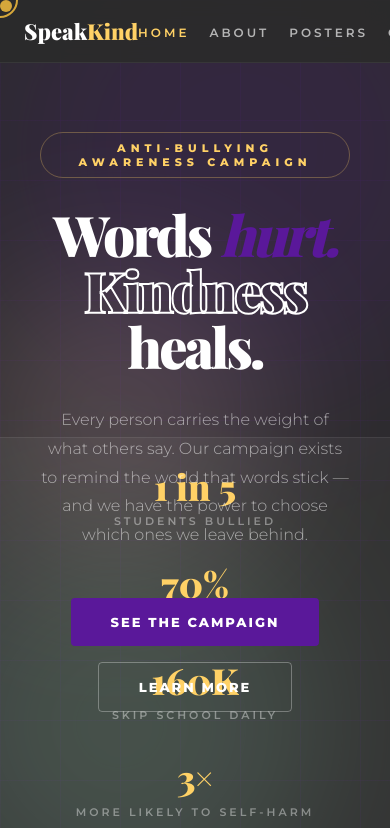
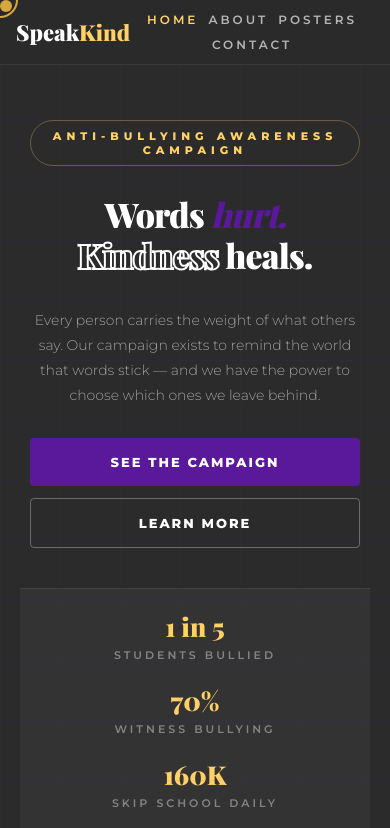
Before and after one commit to A4S3-Next/BodyShamingDesign, a plain HTML site: page index.html in a window 390 px wide. Shown: the top 828 px of the page. Drawn offline with nearby package versions, Linux system fonts and the light colour scheme; a web font is replaced by a local one.

Commit message:
Implement mobile styles for layout adjustments
Added mobile-specific styles to improve layout and usability.

```diff
--- a/index.html
+++ b/index.html
@@ -85,6 +85,109 @@
     .reveal{opacity:0;transform:translateY(30px);transition:opacity .7s ease,transform .7s ease}.reveal.visible{opacity:1;transform:translateY(0)}
     ::-webkit-scrollbar{width:4px}::-webkit-scrollbar-track{background:var(--dark)}::-webkit-scrollbar-thumb{background:var(--purple);border-radius:2px}
     @media(max-width:900px){nav{padding:16px 24px}.nav-links{gap:20px}.stats-bar{gap:30px;padding:24px;flex-wrap:wrap}#about,#contact{flex-direction:column}.about-left,.about-right,.contact-left,.contact-right{width:100%;padding:60px 28px}#posters{padding:80px 24px}.posters-grid{grid-template-columns:1fr;max-width:400px}footer{flex-direction:column;gap:16px;text-align:center}.form-row{grid-template-columns:1fr}}
+      /* ================= CLEAN MOBILE FIX ================= */
+@media (max-width: 768px){
+
+  /* Disable custom cursor */
+  body{
+    cursor:auto;
+  }
+
+  /* NAVBAR */
+  nav{
+    padding:12px 16px;
+  }
+
+  .nav-links{
+    gap:10px;
+    font-size:10px;
+    flex-wrap:wrap;
+    justify-content:center;
+  }
+
+  /* 🚨 FIX HOME LAYOUT */
+  #home{
+    display:block;              /* removes vertical centering issue */
+    padding:100px 20px 40px;    /* space for navbar */
+    min-height:auto;
+  }
+
+  .home-content{
+    margin-top:20px;
+    padding:0 10px;
+  }
+
+  .home-headline{
+    font-size:34px;
+    line-height:1.2;
+    letter-spacing:-1px;
+  }
+
+  .home-sub{
+    font-size:14px;
+    margin-bottom:30px;
+  }
+
+  .home-ctas{
+    flex-direction:column;
+    gap:12px;
+  }
+
+  /* 🚨 CRITICAL: stop overlap */
+  .stats-bar{
+    position:static;     /* removes overlap */
+    margin-top:40px;
+    flex-direction:column;
+    gap:20px;
+    padding:20px;
+  }
+
+  .stat-num{
+    font-size:26px;
+  }
+
+  /* Remove blobs on mobile */
+  .blob1, .blob2, .blob3{
+    display:none;
+  }
+
+  /* GENERAL */
+  section{
+    padding:40px 20px;
+  }
+
+  h1, h2, h3, p{
+    word-wrap:break-word;
+  }
+
+  /* ABOUT + CONTACT STACK */
+  #about, #contact{
+    flex-direction:column;
+  }
+
+  .about-left, .about-right,
+  .contact-left, .contact-right{
+    width:100%;
+    padding:40px 20px;
+  }
+
+  /* FORM FIX */
+  .form-row{
+    grid-template-columns:1fr;
+  }
+
+  /* POSTERS */
+  .posters-grid{
+    grid-template-columns:1fr;
+    gap:24px;
+  }
+
+  /* BUTTONS */
+  .btn-primary,
+  .btn-outline{
+    width:100%;
+    text-align:center;
+  }
   </style>
 </head>
 <body>
```
